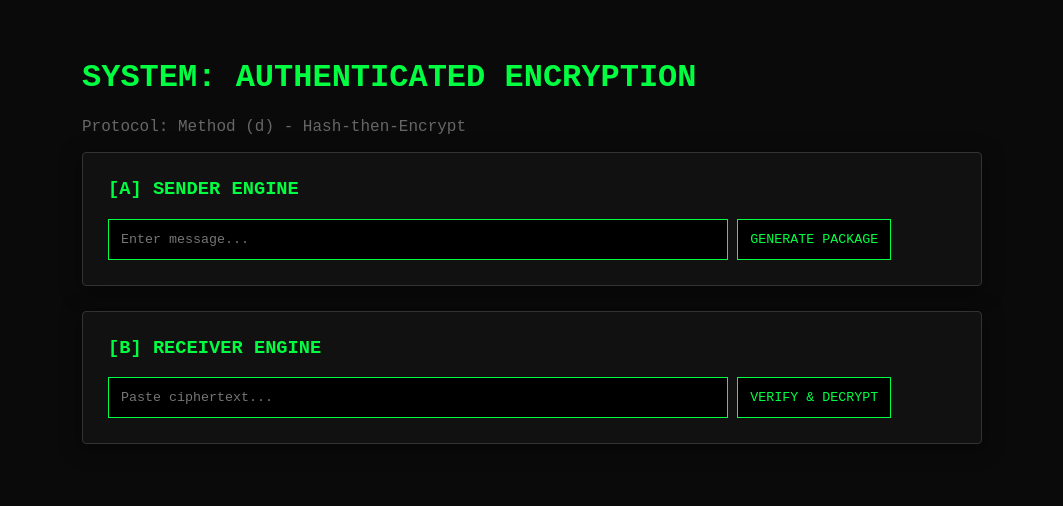
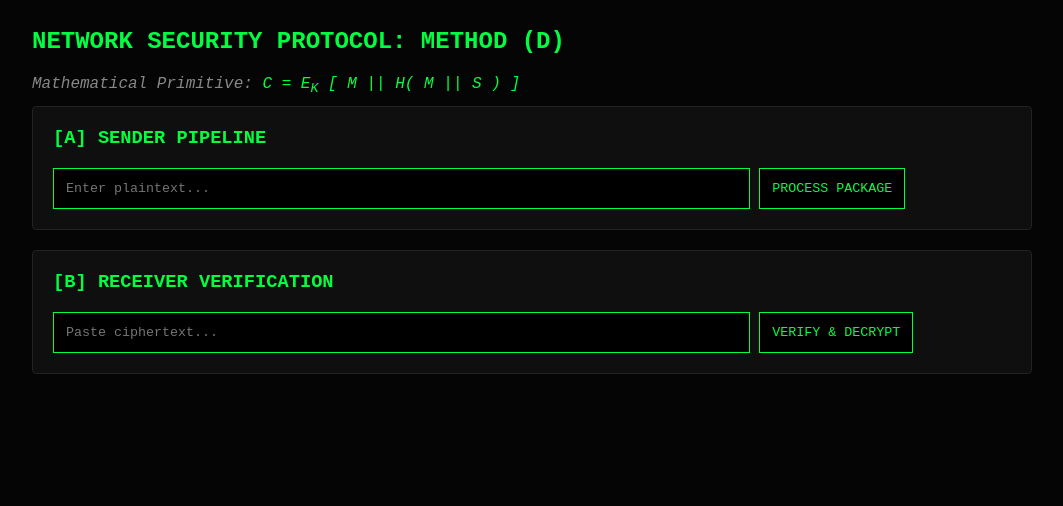
Before and after one commit to Vickiegatheru/Computer-Network-Security, a Flask app: page / in a window 1280 px wide. Shown: the top 506 px of the page, without its empty margins (108-1171 px from the left). Run offline with Flask 3, Linux system fonts and the light colour scheme.

Commit message:
Technical UI

```diff
--- a/templates/index.html
+++ b/templates/index.html
@@ -2,67 +2,91 @@
 <html lang="en">
 <head>
     <meta charset="UTF-8">
-    <title>Method (d) Security Dashboard</title>
+    <title>Method (d) Security Deep-Dive</title>
     <style>
-        :root { --neon: #00ff41; --bg: #0a0a0a; --red: #ff3131; }
-        body { background: var(--bg); color: #ddd; font-family: 'Courier New', monospace; padding: 30px; }
-        .container { max-width: 900px; margin: auto; }
-        .panel { background: #111; border: 1px solid #333; padding: 25px; margin-bottom: 25px; border-radius: 4px; box-shadow: 0 4px 20px rgba(0,0,0,0.5); }
-        h3 { color: var(--neon); margin-top: 0; }
+        :root { --neon: #00ff41; --bg: #050505; --accent: #003b11; }
+        body { background: var(--bg); color: #ccc; font-family: 'Courier New', monospace; padding: 20px; }
+        .container { max-width: 1000px; margin: auto; }
+
+        .panel { background: #0f0f0f; border: 1px solid #222; padding: 20px; margin-bottom: 20px; border-radius: 4px; }
+        h2, h3 { color: var(--neon); text-transform: uppercase; margin-top: 0; }
+
+        /* Grid Layout for Tech Details */
+        .tech-grid { display: grid; grid-template-columns: 1fr 1fr; gap: 20px; margin-top: 20px; }
+        .tech-card { background: #1a1a1a; padding: 15px; border: 1px solid #333; font-size: 0.85em; }
+        .tech-card h4 { color: var(--neon); margin-top: 0; border-bottom: 1px solid var(--accent); padding-bottom: 5px; }
+
         input, button { background: #000; border: 1px solid var(--neon); color: var(--neon); padding: 12px; font-family: inherit; }
-        button:hover { background: var(--neon); color: black; cursor: pointer; font-weight: bold; }
+        button:hover { background: var(--neon); color: #000; cursor: pointer; font-weight: bold; }
 
-        /* Typewriter Animation */
-        .log-box { background: #000; border-left: 3px solid var(--neon); padding: 15px; margin: 20px 0; font-size: 0.85em; }
-        .tw-line { overflow: hidden; white-space: nowrap; border-right: 2px solid var(--neon); width: 0; animation: typing 1.5s steps(40, end) forwards, blink 0.8s infinite; margin-bottom: 8px; color: var(--neon); }
+        .log-box { background: #000; border-left: 3px solid var(--neon); padding: 15px; margin: 15px 0; font-size: 0.85em; }
+        .tw-line { overflow: hidden; white-space: nowrap; border-right: 2px solid var(--neon); width: 0; animation: typing 1s steps(40, end) forwards; margin-bottom: 5px; color: var(--neon); }
         @keyframes typing { from { width: 0 } to { width: 100% } }
-        @keyframes blink { 50% { border-color: transparent } }
 
-        .delay-0 { animation-delay: 0s; }
-        .delay-1 { animation-delay: 1.5s; }
-        .delay-2 { animation-delay: 3s; }
-        .delay-3 { animation-delay: 4.5s; }
-
-        .res { border: 1px dashed var(--neon); padding: 15px; word-break: break-all; margin-top: 15px; color: var(--neon); background: rgba(0,255,65,0.02); }
-        .error { border-color: var(--red); color: var(--red); }
+        .formula { font-style: italic; color: #888; margin: 10px 0; }
+        .highlight { color: var(--neon); }
     </style>
 </head>
 <body>
     <div class="container">
-        <h1 style="color: var(--neon);">SYSTEM: AUTHENTICATED ENCRYPTION</h1>
-        <p style="color: #666;">Protocol: Method (d) - Hash-then-Encrypt</p>
+        <h2>Network Security Protocol: Method (d)</h2>
+        <p class="formula">Mathematical Primitive: <span class="highlight">C = E<sub>K</sub> [ M || H( M || S ) ]</span></p>
 
         <div class="panel">
-            <h3>[A] SENDER ENGINE</h3>
+            <h3>[A] SENDER PIPELINE</h3>
             <form method="POST">
-                <input name="msg" placeholder="Enter message..." style="width: 70%;" required>
-                <button type="submit">GENERATE PACKAGE</button>
+                <input name="msg" placeholder="Enter plaintext..." style="width: 70%;" required>
+                <button type="submit">PROCESS PACKAGE</button>
             </form>
+
             {% if enc.ct %}
             <div class="log-box">
                 {% for step in enc.steps %}
-                <div class="tw-line delay-{{ loop.index0 }}">> {{ step }}</div>
+                <div class="tw-line">> {{ step }}</div>
                 {% endfor %}
             </div>
-            <div class="res"><strong>FINAL CIPHERTEXT:</strong><br>{{ enc.ct }}</div>
+
+            <div class="tech-grid">
+                <div class="tech-card">
+                    <h4>INTEGRITY: SHA-256</h4>
+                    <p>The hash is a 256-bit fixed-size digest. By including <b>Secret S</b>, we ensure <b>Authenticity</b>—only parties with S can generate this specific tag.</p>
+                </div>
+                <div class="tech-card">
+                    <h4>CONFIDENTIALITY: AES-CBC</h4>
+                    <p>AES-128 (Cipher Block Chaining) ensures that the message AND the hash are hidden. The random <b>IV</b> prevents pattern recognition attacks.</p>
+                </div>
+            </div>
             {% endif %}
         </div>
 
         <div class="panel">
-            <h3>[B] RECEIVER ENGINE</h3>
+            <h3>[B] RECEIVER VERIFICATION</h3>
             <form method="POST">
                 <input name="cip" placeholder="Paste ciphertext..." style="width: 70%;" required>
                 <button type="submit">VERIFY & DECRYPT</button>
             </form>
+
             {% if dec.steps %}
             <div class="log-box">
                 {% for step in dec.steps %}
-                <div class="tw-line delay-{{ loop.index0 }}">> {{ step }}</div>
+                <div class="tw-line">> {{ step }}</div>
                 {% endfor %}
             </div>
-            <div class="res {{ 'error' if not dec.valid }}">
-                <strong>RESULT:</strong> {{ dec.msg }} <br>
-                <strong>INTEGRITY:</strong> {{ "AUTHENTICATED" if dec.valid else "COMPROMISED" }}
+
+            <div class="tech-grid">
+                <div class="tech-card">
+                    <h4>TAMPER PROTECTION</h4>
+                    <p>Status: <b class="highlight">{{ "VALID" if dec.valid else "COMPROMISED" }}</b></p>
+                    <p>The system re-computes H(M+S). If an attacker flipped even one bit, the hashes will fail to match, triggering an integrity alert.</p>
+                </div>
+                <div class="tech-card">
+                    <h4>PRIMITIVE SUMMARY</h4>
+                    <ul>
+                        <li>Mode: AES-128-CBC</li>
+                        <li>Hash: SHA-256</li>
+                        <li>Type: MtE (MAC-then-Encrypt)</li>
+                    </ul>
+                </div>
             </div>
             {% endif %}
         </div>
```
